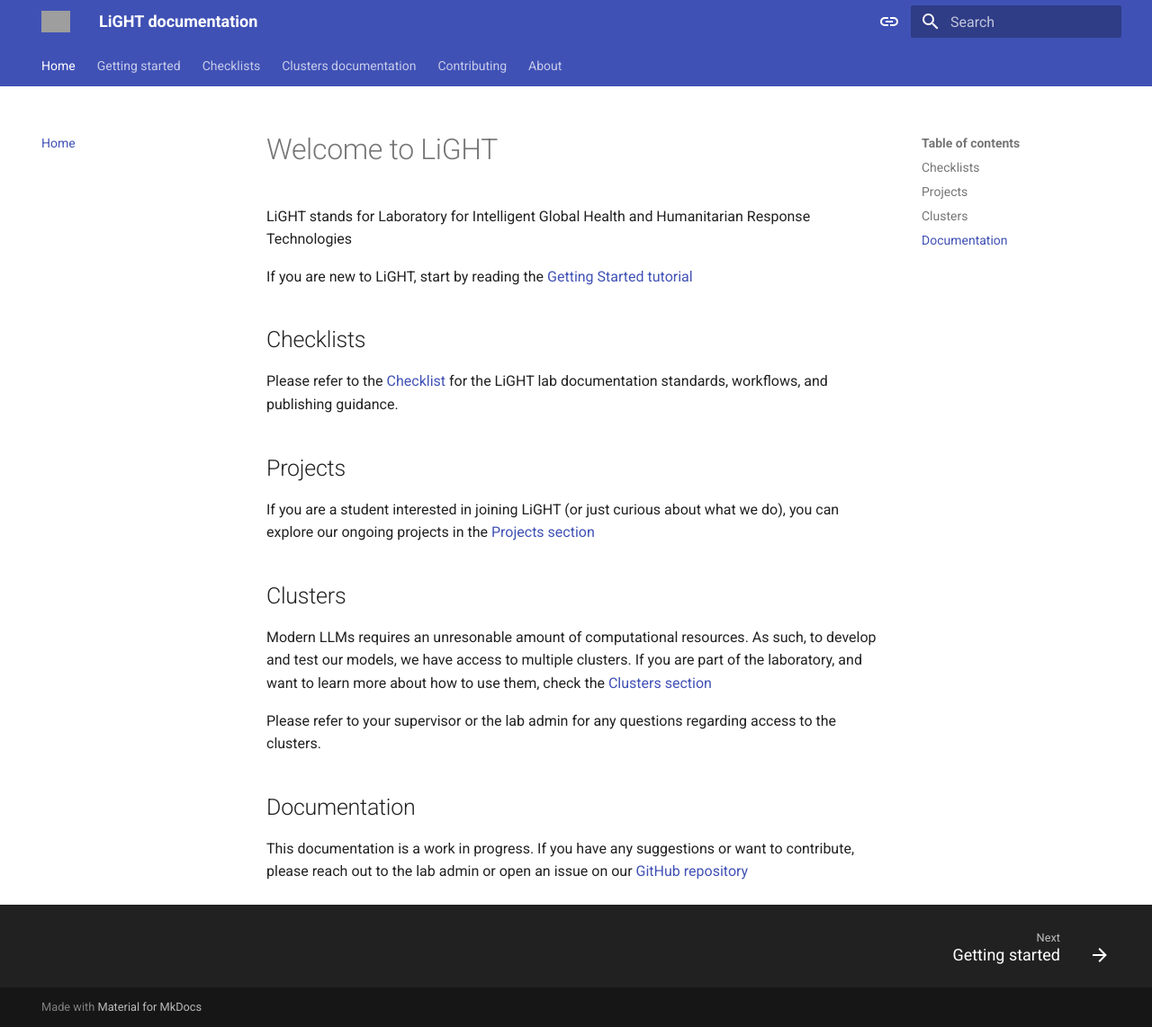
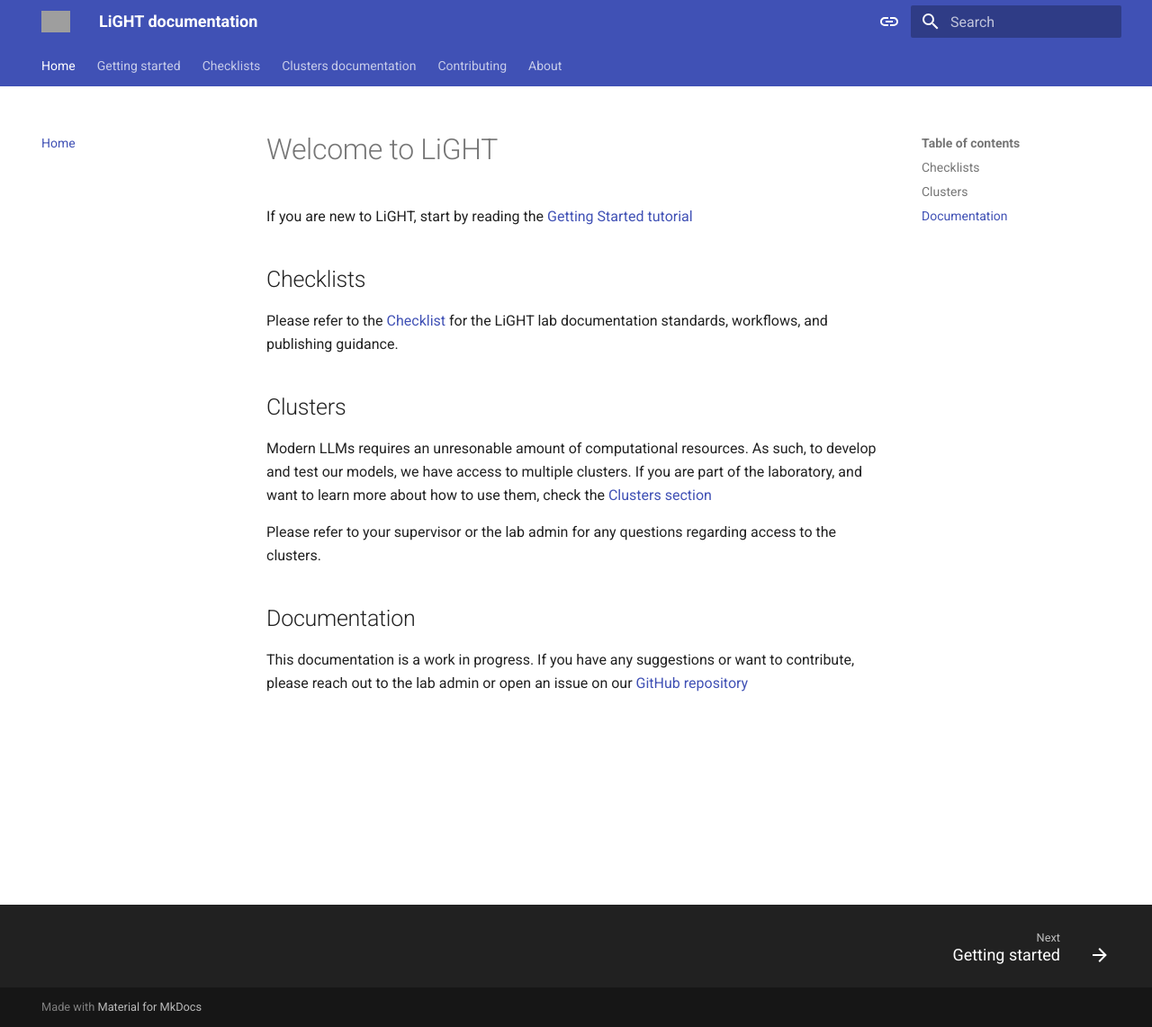
Before and after one commit to EPFLiGHT/LiGHT-doc, an MkDocs documentation site: the page built from docs/index.md, in a window 1280 px wide and 1142 px high. Shown: the whole window at 90% size. Built offline with MkDocs 1.6.1 and Material for MkDocs 9.7.7, drawn with Linux system fonts in a browser that asks for light colours; grey boxes are pictures that could not be loaded.

Commit message:
Update index.md
Removed the section about "projects"

```diff
--- a/docs/index.md
+++ b/docs/index.md
@@ -1,17 +1,10 @@
 # Welcome to LiGHT
-
-LiGHT stands for Laboratory for Intelligent Global Health and Humanitarian Response Technologies
 
 If you are new to LiGHT, start by reading the [Getting Started tutorial](gettingstarted.md)
 
 ## Checklists
 
 Please refer to the [Checklist](checklist.md) for the LiGHT lab documentation standards, workflows, and publishing guidance.
-
-## Projects
-
-If you are a student interested in joining LiGHT (or just curious about what we do), you
-can explore our ongoing projects in the [Projects section](projects.md)
 
 ## Clusters
 
```
